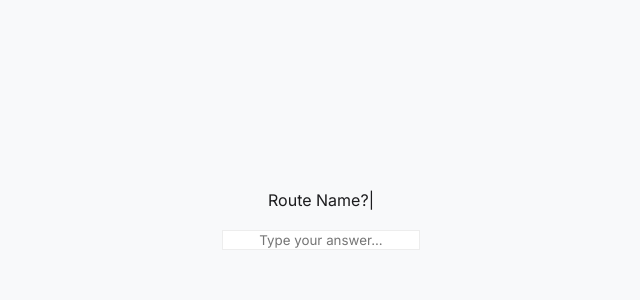
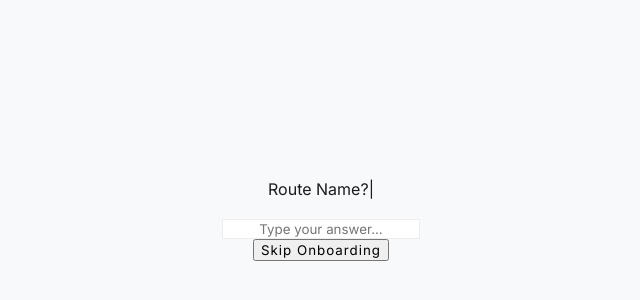
Before and after one commit to liamgeschwindt1/o-m_dashboard, a React (Vite) app: page / in a window 1280 px wide. Shown: the part 180-480 px from the top of the page, without its empty margins (319-959 px from the left). Built offline with nearby package versions, Linux system fonts and the light colour scheme; a web font is replaced by a local one.

Commit message:
skip added

```diff
--- a/src/App.jsx
+++ b/src/App.jsx
@@ -68,7 +68,17 @@ export default function App() {
       {/* Main content */}
       <main className="flex-1 relative h-full flex items-center justify-center" style={{background: '#f8f9fa'}}>
         {currentStep === 0 && !onboardingData && (
-          <OnboardingTypewriter onComplete={handleOnboardingComplete} />
+          <OnboardingTypewriter
+            onComplete={handleOnboardingComplete}
+            onSkip={() => {
+              setOnboardingData({ skipped: true });
+              setLoading(true);
+              setTimeout(() => {
+                setLoading(false);
+                setCurrentStep(1);
+              }, 1200);
+            }}
+          />
         )}
         {loading && (
           <div className="absolute inset-0 flex items-center justify-center bg-white/80 z-10">
--- a/src/OnboardingTypewriter.jsx
+++ b/src/OnboardingTypewriter.jsx
@@ -7,7 +7,7 @@ const questions = [
   { label: "Trainer Name?", key: "trainerName" },
 ];
 
-export function OnboardingTypewriter({ onComplete }) {
+export function OnboardingTypewriter({ onComplete, onSkip }) {
   const [step, setStep] = useState(0);
   const [typed, setTyped] = useState("");
   const [input, setInput] = useState("");
@@ -70,6 +70,13 @@ export function OnboardingTypewriter({ onComplete }) {
             <div key={k}>{questions.find(q => q.key === k)?.label} <span className="text-black">{v}</span></div>
           ))}
         </div>
+        <button
+          className="mt-10 px-6 py-2 rounded bg-black text-white font-semibold text-base hover:bg-[#222] transition"
+          style={{ fontFamily: 'Inter', letterSpacing: 1 }}
+          onClick={() => onSkip?.()}
+        >
+          Skip Onboarding
+        </button>
       </motion.div>
     </div>
   );
```
